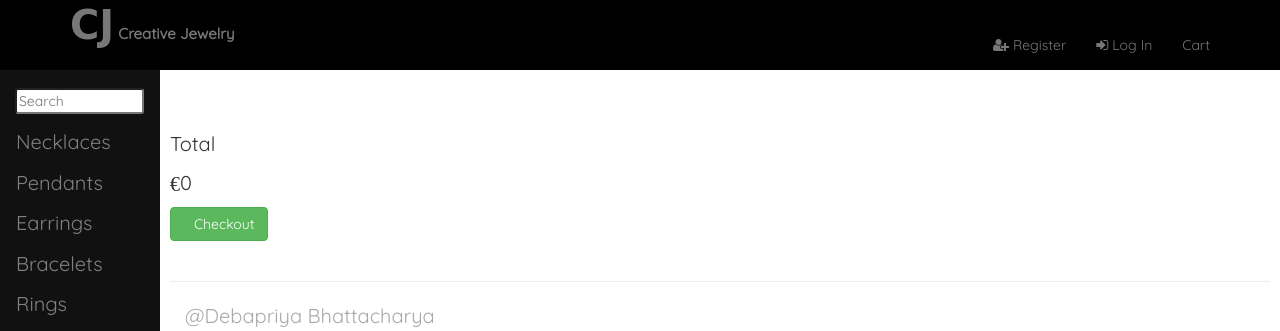
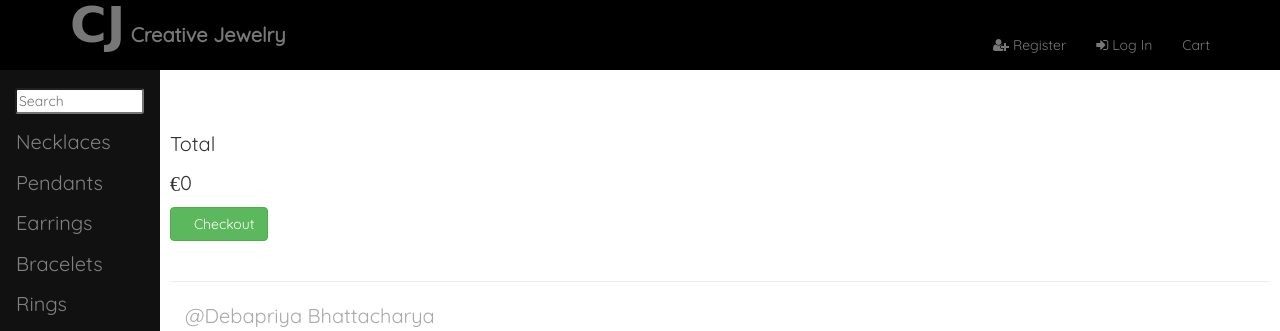
Before and after one commit to Code-Institute-Submissions/debapriya9b-onlineShop, a Django app: page /cart/ in a window 1280 px wide; the page is wider, and only the part inside the window is pictured. Shown: the top 331 px of that part. Run offline with Django 3.2, Linux system fonts and the light colour scheme; some libraries are stand-ins or nearby versions; some web fonts are replaced.

Commit message:
stylesheet modified for navbar

```diff
--- a/accounts/templates/profile.html
+++ b/accounts/templates/profile.html
@@ -4,6 +4,7 @@
 {% block page_heading %}{{ user }}'s Profile{% endblock %}
 
 {% block content %}
+
 <p>{{ profile.user }}</p>
 <p>{{ profile.email }}</p>
 {% endblock %}
--- a/rough.html
+++ b/rough.html
@@ -0,0 +1 @@
+python3 manage.py collectstatic
--- a/static/css/styles.css
+++ b/static/css/styles.css
@@ -23,12 +23,12 @@ footer {
 
 .navbar-header a {
     font-family: 'Liu Jian Mao Cao', cursive;
-    font-size: 40px;
+    font-size: 50px;
     font-weight: bolder;
 }
 
 .navbar-header a span {
-    font-size: 15px;
+    font-size: 20px;
     font-family: 'Quicksand', sans-serif;
 }
 
```
